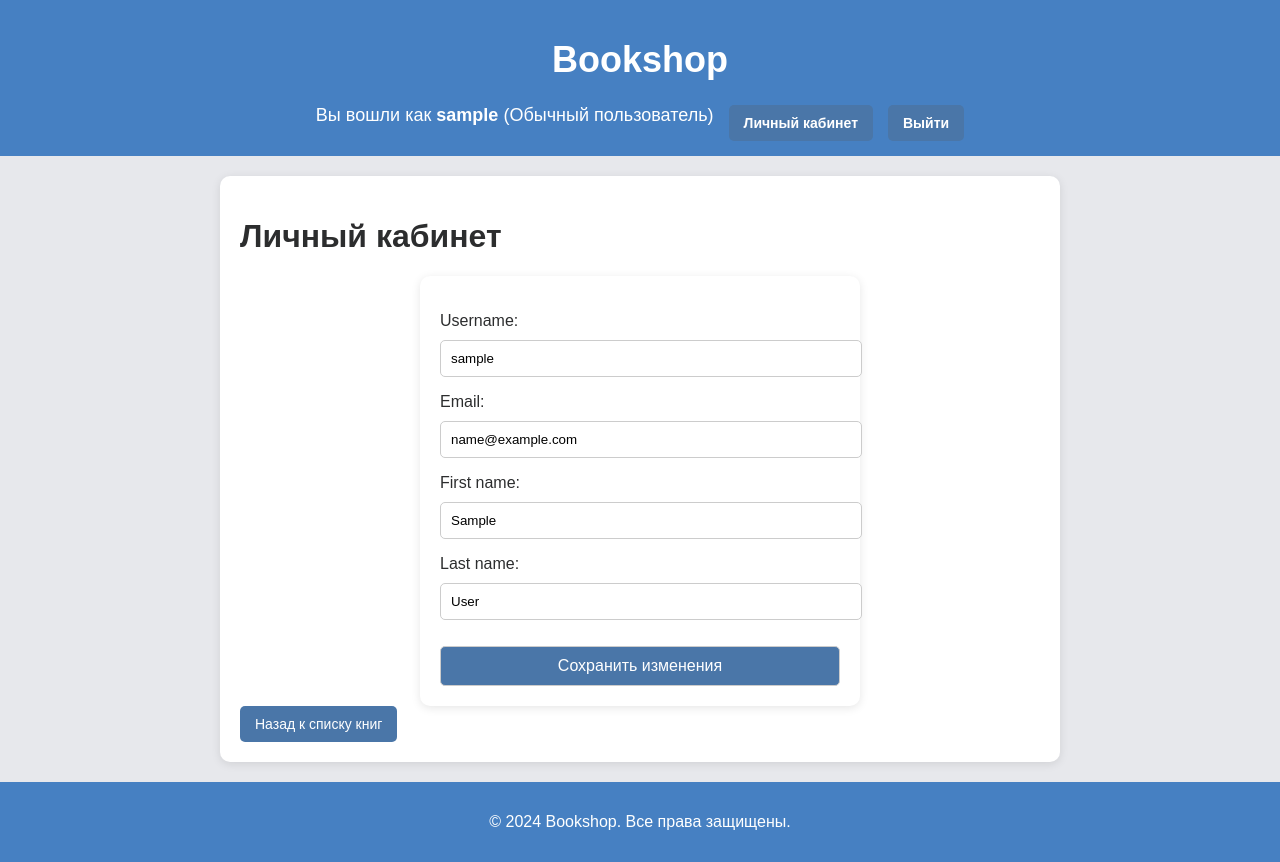
After one commit to AtAleDu/WebDjango, a Django app: page /profile/ in a window 1280 px wide. The commit adds this page. Run offline with Django 5.2, Linux system fonts and the light colour scheme; the visitor is signed in with stand-in values (Sample User, id 1).

Commit message:
Сделал личный кабинет

```diff
--- a/echoserver/echo/forms.py
+++ b/echoserver/echo/forms.py
@@ -2,6 +2,11 @@ from .models import Book
 from django import forms
 from django.contrib.auth.forms import UserCreationForm, AuthenticationForm
 from .models import UserProfile
+
+class UserProfileForm(forms.ModelForm):
+    class Meta:
+        model = UserProfile
+        fields = ['username', 'email', 'first_name', 'last_name']
 
 class SignUpForm(forms.ModelForm):
     username = forms.CharField(max_length=255, required=True)  # Без ограничений символов
--- a/echoserver/echo/templates/books/base.html
+++ b/echoserver/echo/templates/books/base.html
@@ -96,6 +96,7 @@
         <nav>
             {% if user.is_authenticated %}
                 <span>Вы вошли как <strong>{{ user.username }}</strong> ({{ user.get_role_display }})</span>
+                <a class="button" href="{% url 'profile' %}">Личный кабинет</a>
                 <a class="button" href="{% url 'logout' %}">Выйти</a>
             {% else %}
                 <a class="button" href="{% url 'login' %}">Войти</a>
--- /dev/null
+++ b/echoserver/echo/templates/profile.html
@@ -0,0 +1,17 @@
+{% extends 'books/base.html' %}
+
+{% block title %}Личный кабинет{% endblock %}
+
+{% block content %}
+<h1>Личный кабинет</h1>
+
+<div class="form-container">
+    <form method="post">
+        {% csrf_token %}
+        {{ form.as_p }}
+        <button type="submit">Сохранить изменения</button>
+    </form>
+</div>
+
+<a class="button" href="{% url 'book_list' %}">Назад к списку книг</a>
+{% endblock %}
--- a/echoserver/echo/urls.py
+++ b/echoserver/echo/urls.py
@@ -12,4 +12,5 @@ urlpatterns = [
     path('book/<int:pk>/', views.book_detail, name='book_detail'),
     path('book/<int:pk>/edit/', views.book_edit, name='book_edit'),
     path('book/<int:pk>/delete/', views.book_delete, name='book_delete'),
+    path('profile/', views.profile, name='profile'),
 ]
--- a/echoserver/echo/views.py
+++ b/echoserver/echo/views.py
@@ -1,5 +1,4 @@
 import json
-
 from django.shortcuts import render, get_object_or_404, redirect
 from .models import Book
 from .forms import BookForm, SignUpForm, LoginForm
@@ -10,6 +9,18 @@ from django.contrib.auth import logout
 from django.shortcuts import redirect
 from django.http import JsonResponse
 from django.contrib.auth import get_user_model
+from .forms import UserProfileForm
+@login_required
+def profile(request):
+    if request.method == 'POST':
+        form = UserProfileForm(request.POST, instance=request.user)
+        if form.is_valid():
+            form.save()
+            return redirect('profile')
+    else:
+        form = UserProfileForm(instance=request.user)
+    return render(request, 'profile.html', {'form': form})
+
 def check_username(request):
     if request.method == 'POST':
         username = request.POST.get('username')
```
